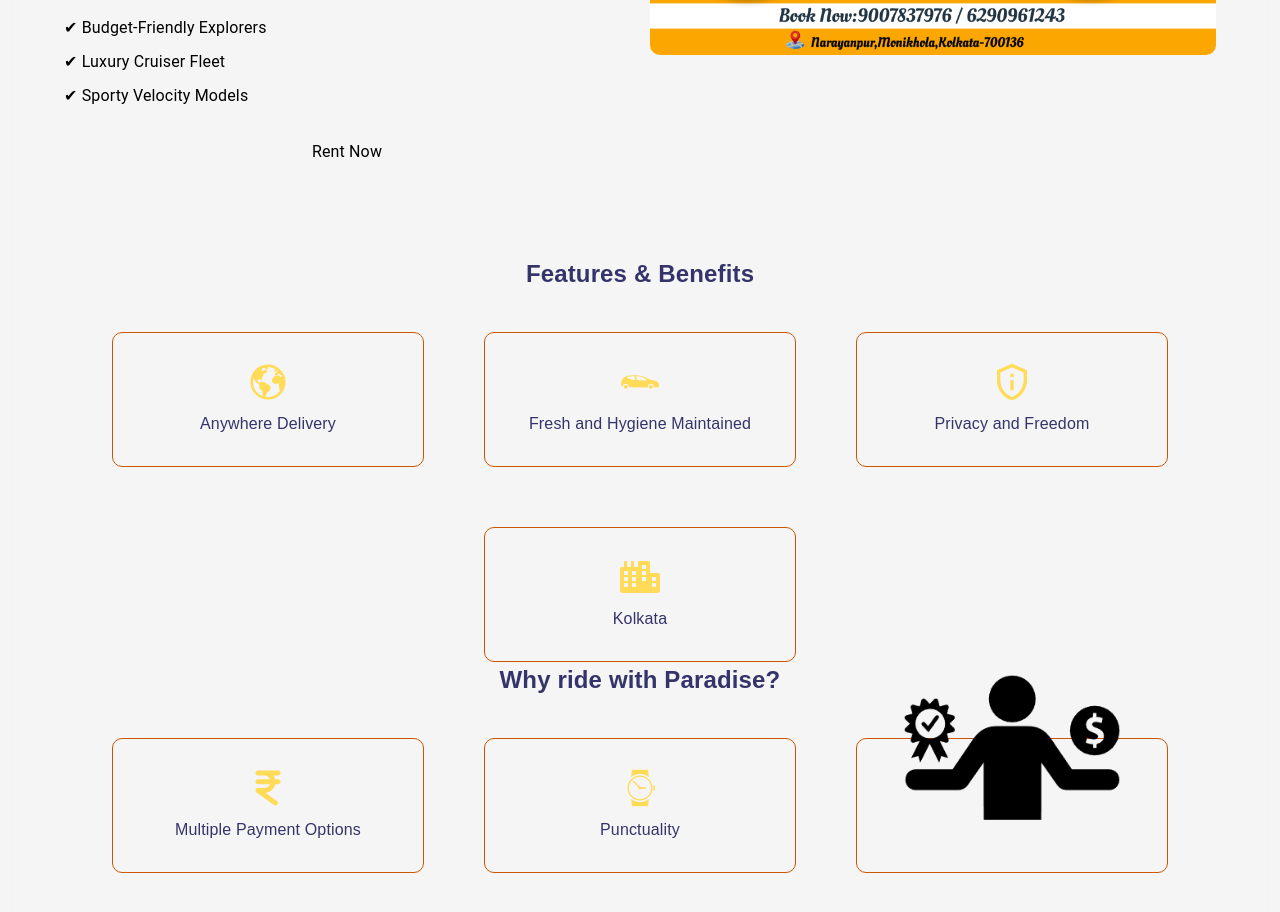
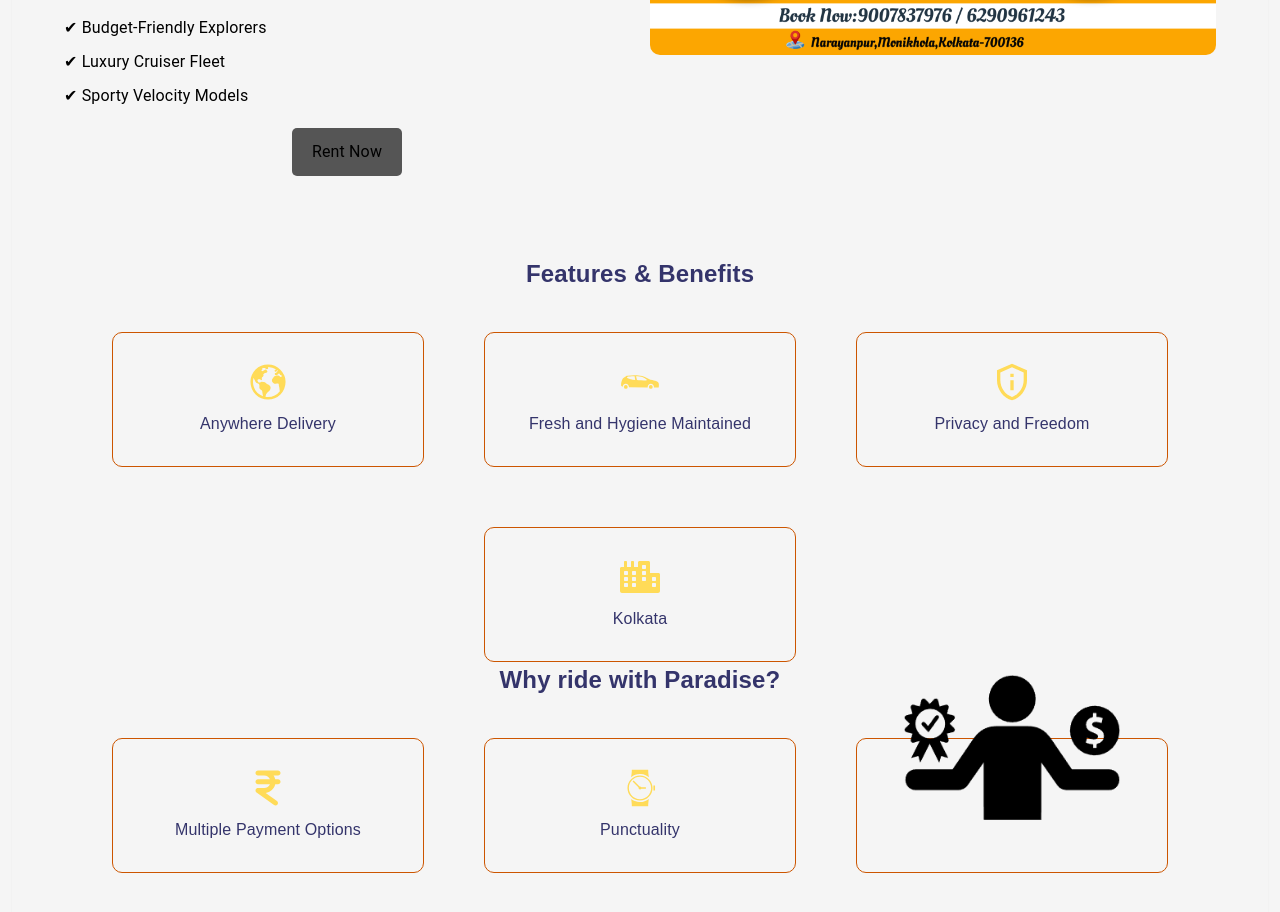
Before and after one commit to somu46/ParadiseCar, a React (Create React App) app: page / in a window 1280 px wide. Shown: the part 1146-2058 px from the top of the page. Built offline with nearby package versions, Linux system fonts and the light colour scheme.

Commit message:
update about page css

```diff
--- a/src/Components/AboutUs/About.css
+++ b/src/Components/AboutUs/About.css
@@ -47,7 +47,7 @@
 }
 
 .rent-button {
-  /* background-color: #555; */
+  background-color: #555;
   /* color: white; */
   padding: 12px 20px;
   border: none;
@@ -58,7 +58,7 @@
 }
 
 .rent-button:hover {
-  /* background-color: #777; */
+  background-color: #777;
 }
 
 .hero-image {
```
